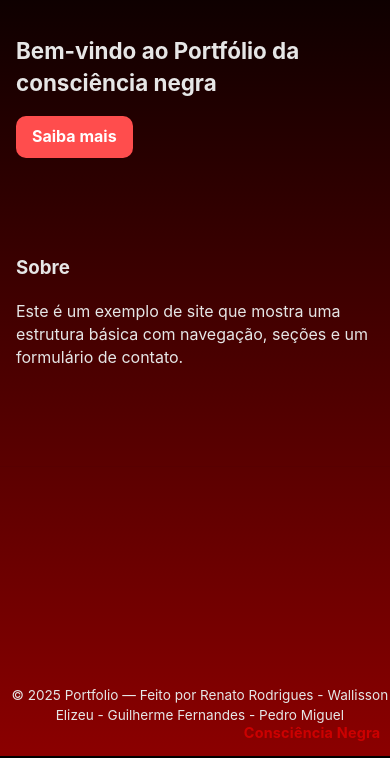
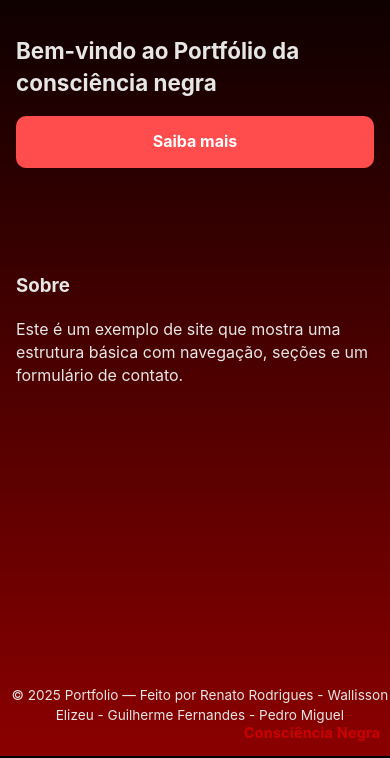
Before and after one commit to fake-If/portfolio, a plain HTML site: page index.html in a window 390 px wide. Shown: the part 88-846 px from the top of the page. Drawn offline with Linux system fonts and the light colour scheme.

Commit message:
feat: responsividade móvel e ajustes

```diff
--- a/styles.css
+++ b/styles.css
@@ -109,6 +109,27 @@ body{
   .logo{font-size:1.05rem}
 }
 
+/* Regras específicas para dispositivos móveis: botões maiores e em bloco */
+@media (max-width:520px){
+  /* Tornar botões fáceis de tocar no celular */
+  .btn, .btn-ghost{
+    display:block;
+    width:100%;
+    box-sizing:border-box;
+    padding:0.9rem 1rem;
+    font-size:1rem;
+    border-radius:10px;
+    text-align:center;
+    margin:0.5rem 0;
+  }
+
+  /* Se houver um grupo de botões, empilhar com espaçamento */
+  .center-links{display:flex;flex-direction:column;gap:0.5rem;align-items:stretch}
+
+  /* Ajustes na navegação para ser mais fácil de tocar */
+  .main-nav a{padding:0.9rem 1rem}
+}
+
 /* Pequenas melhorias de acessibilidade */
 a:focus{outline:3px solid rgba(37,99,235,0.12)}
 button:focus{outline:3px solid rgba(6,182,212,0.12)}
```
